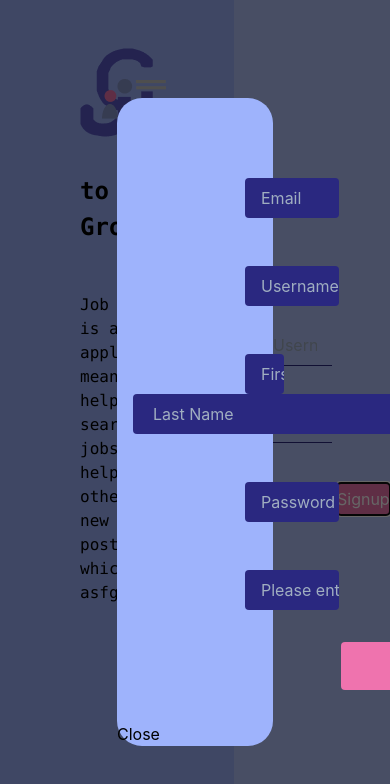
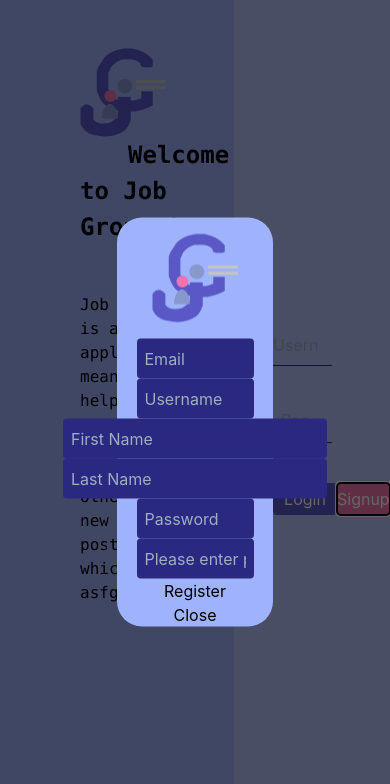
Before and after one commit to papertran/job-groups, a React (Create React App) app in the folder frontend/: page / in a window 390 px wide. Both pictures are taken after a click on the button "Signup". Shown: the top 784 px of the page. Built offline with nearby package versions, Linux system fonts and the light colour scheme.

Commit message:
working on responsive modal

```diff
--- a/frontend/src/components/Modal.js
+++ b/frontend/src/components/Modal.js
@@ -1,17 +1,17 @@
-import React, { useState } from "react";
-import { useMutation } from "@apollo/react-hooks";
-import { gql } from "apollo-boost";
+import React, { useState } from 'react';
+import { useMutation } from '@apollo/react-hooks';
+import { gql } from 'apollo-boost';
 
 const Modal = ({ handleClose, show, children }) => {
     const showHideClassName = show
-		? "modal display-block"
-		: "modal display-none";
+        ? 'modal display-block'
+        : 'modal display-none';
 
     const [registration, setRegistration] = useState({
-		email: "",
-		username: "",
-		password1: "",
-		password2: "",
+        email: '',
+        username: '',
+        password1: '',
+        password2: '',
     });
 
     const USER_INFO = gql`mutation {
@@ -35,11 +35,11 @@ const Modal = ({ handleClose, show, children }) => {
 
     return (
         <div className={showHideClassName}>
-			<section className="modal-main">
+            <section className="flex flex-col items-center modal-main">
                 {/* { children } */}
                 <img
-					className="pt-8 pl-64"
-					src={require("../images/Logo.png")}
+                    className="mt-4 mb-4"
+                    src={require('../images/Logo.png')}
                     alt="logo"
                 />
 
@@ -55,7 +55,6 @@ const Modal = ({ handleClose, show, children }) => {
                         })
                     }
                 />
-				<br />
                 <input
                     className="modalinput"
                     type="text"
@@ -68,18 +67,19 @@ const Modal = ({ handleClose, show, children }) => {
                         })
                     }
                 />
-				<br />
 
+                <div className="flex-initial">
                     <input
-					className="bg-darkpurple rounded w-1/4 h-10 mt-12 ml-32 pl-4"
+                        className="bg-darkpurple rounded p-2"
                         type="text"
                         placeholder="First Name"
                     />
                     <input
-					className="bg-darkpurple rounded w-36 h-10 ml-4 pl-5"
+                        className="bg-darkpurple rounded p-2"
                         type="text"
                         placeholder="Last Name"
                     />
+                </div>
 
                 <input
                     className="modalinput"
@@ -93,7 +93,6 @@ const Modal = ({ handleClose, show, children }) => {
                         })
                     }
                 />
-				<br />
                 <input
                     className="modalinput"
                     type="password"
@@ -106,12 +105,8 @@ const Modal = ({ handleClose, show, children }) => {
                         })
                     }
                 />
-				<br />
 
-				<button
-					className="bg-mainpink w-40 h-12 ml-56 mt-8 mb-8 rounded"
-					onClick={addUser}
-				>
+                <button className="" onClick={addUser}>
                     Register
                 </button>
 
--- a/frontend/src/tailwind.css
+++ b/frontend/src/tailwind.css
@@ -2,7 +2,9 @@
 @tailwind components;
 
 .modalinput {
-    @apply bg-darkpurple rounded w-3/5 h-10 mt-12 ml-32 pl-4;
+    @apply bg-darkpurple rounded w-3/4 p-2;
 }
 
+/* make media query at 916 w */
+
 @tailwind utilities;
```
Lines whose indentation alone changed are shown as unchanged.
